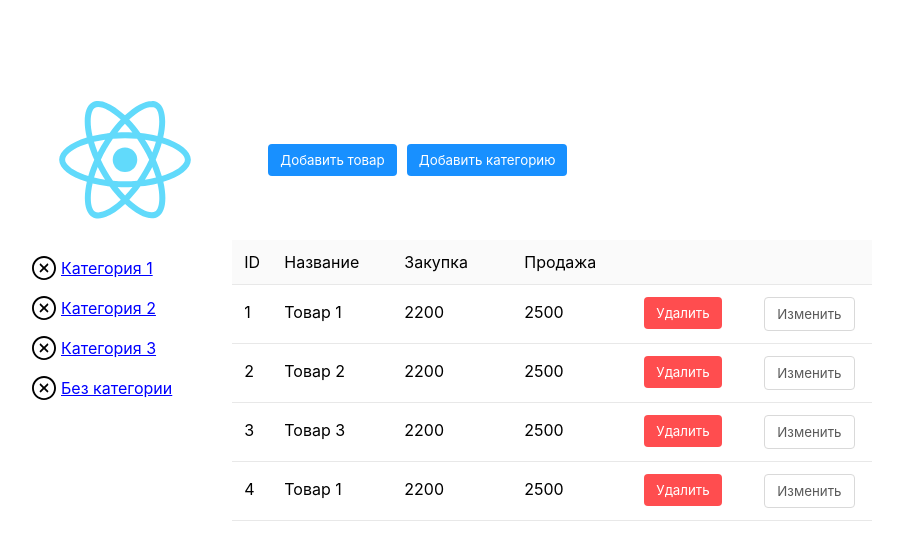
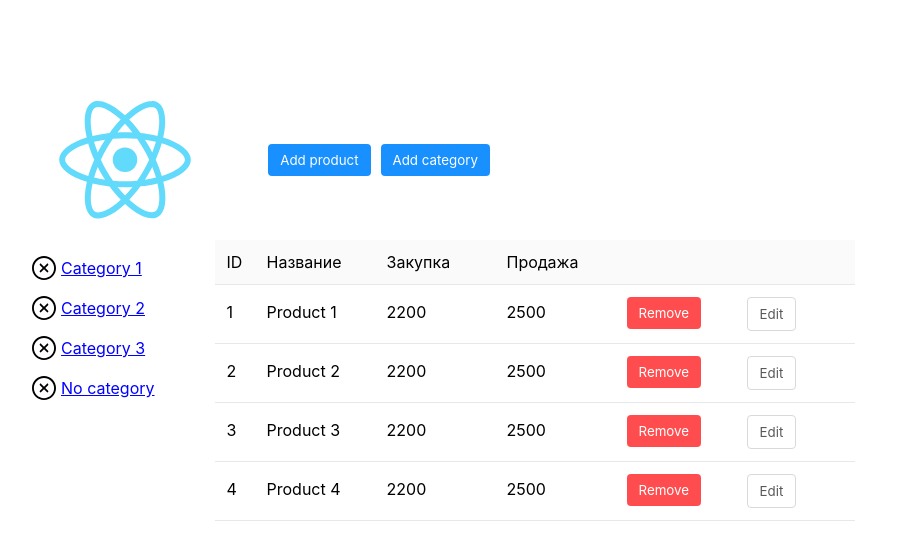
Before and after one commit to Ildarik/react-dashboard, a React (Create React App) app: page / in a window 1280 px wide. Shown: the top 560 px of the page, without its empty margins (148-1051 px from the left). Built offline with nearby package versions, Linux system fonts and the light colour scheme.

Commit message:
Switch to english

```diff
--- a/public/index.html
+++ b/public/index.html
@@ -24,7 +24,7 @@
       work correctly both with client-side routing and a non-root public URL.
       Learn how to configure a non-root public URL by running `npm run build`.
     -->
-    <title>React App</title>
+    <title>Ecommerce admin</title>
   </head>
   <body>
     <noscript>You need to enable JavaScript to run this app.</noscript>
--- a/src/App.js
+++ b/src/App.js
@@ -5,6 +5,7 @@ import Header from "./components/Header";
 import Logo from "./components/Logo";
 import DataGrid from "./components/DataGrid";
 import Modal from "./components/Modal";
+import styled from "styled-components";
 
 export default () => {
   const [showModal, setShowModal] = useState(false);
@@ -18,19 +19,19 @@ export default () => {
           type="primary"
           styles="margin-right: 10px; margin-left: 30px;"
         >
-          Добавить товар
+          Add product
         </Button>
-        <Button type="primary">Добавить категорию</Button>
+        <Button type="primary">Add category</Button>
       </Header>
       <DataGrid />
       <Modal show={showModal}>
-        <h2>Хотите удалить категорию?</h2>
-        <p>Все товары в этой категории будут помечены "Без категории"</p>
+        <h2>Do you want to remove category?</h2>
+        <p>All products will be marked as "No category"</p>
         <div>
           <Button type="primary" styles={"min-width: 50px; margin-right: 10px"}>
-            Да
+            Yes
           </Button>
-          <Button styles={"min-width: 50px"}>Нет</Button>
+          <Button styles={"min-width: 50px"}>No</Button>
         </div>
       </Modal>
     </div>
--- a/src/components/DataGrid/index.js
+++ b/src/components/DataGrid/index.js
@@ -57,10 +57,10 @@ export default () => {
               <Cell>{product.price}</Cell>
               <Cell>{product.sell}</Cell>
               <Cell>
-                <Button type="danger">Удалить</Button>
+                <Button type="danger">Remove</Button>
               </Cell>
               <Cell>
-                <Button>Изменить</Button>
+                <Button>Edit</Button>
               </Cell>
             </Row>
           ))}
--- a/src/mock/index.js
+++ b/src/mock/index.js
@@ -1,29 +1,29 @@
 export default [
   {
     id: "1",
-    name: "Товар 1",
-    category: "Категория 1",
+    name: "Product 1",
+    category: "Category 1",
     price: "2200",
     sell: "2500"
   },
   {
     id: "2",
-    name: "Товар 2",
-    category: "Категория 2",
+    name: "Product 2",
+    category: "Category 2",
     price: "2200",
     sell: "2500"
   },
   {
     id: "3",
-    name: "Товар 3",
-    category: "Категория 3",
+    name: "Product 3",
+    category: "Category 3",
     price: "2200",
     sell: "2500"
   },
   {
     id: "4",
-    name: "Товар 1",
-    category: "Без категории",
+    name: "Product 4",
+    category: "No category",
     price: "2200",
     sell: "2500"
   }
```
